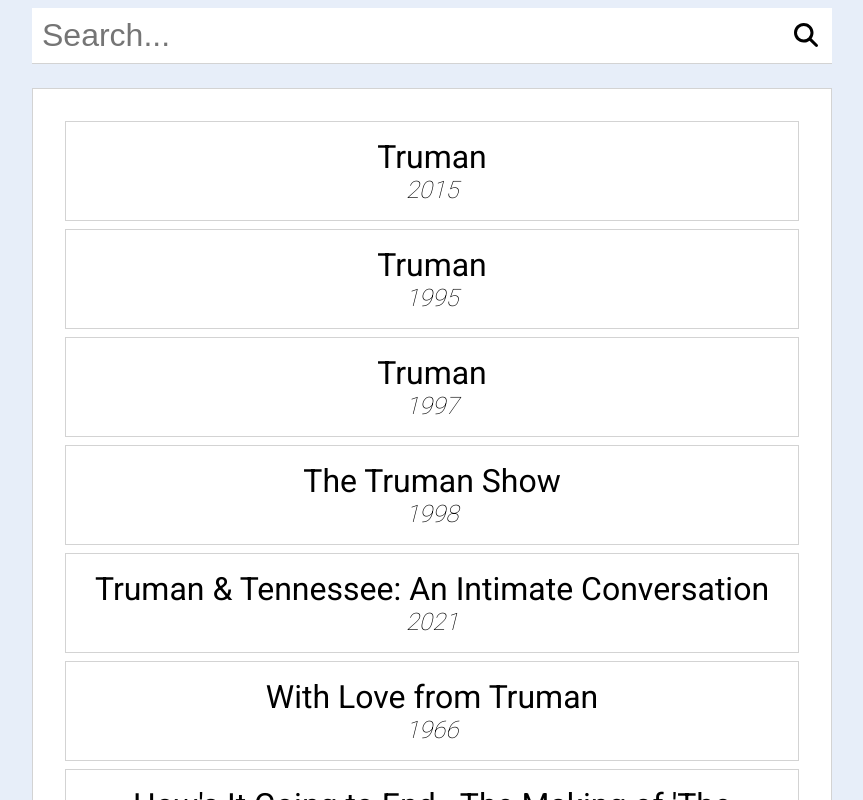
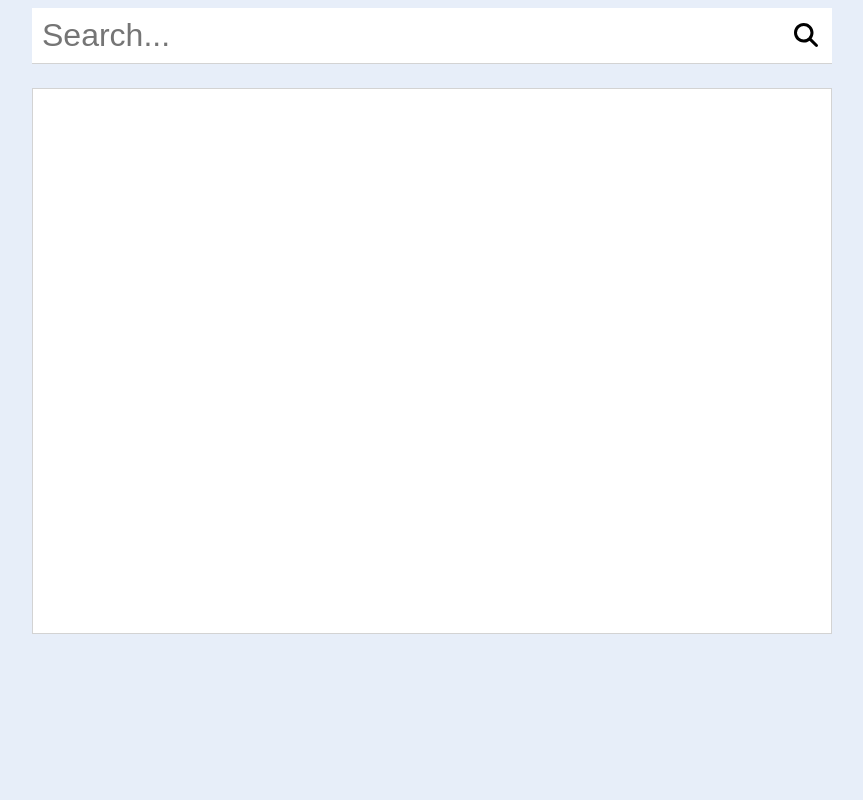
Before and after one commit to bela333/tmdb-search, a React (Create React App) app: page / in a window 1280 px wide. Shown: the top 800 px of the page, without its empty margins (208-1071 px from the left). Built offline with nearby package versions, Linux system fonts and the light colour scheme.

Commit message:
Get movie list from API

```diff
--- a/src/App.tsx
+++ b/src/App.tsx
@@ -1,35 +1,44 @@
-import React, { useState } from "react";
+import { useMemo, useState } from "react";
 import { styled } from "styled-components";
 import SearchBar from "./components/SearchBar";
 import MovieList from "./components/MovieList";
-import { dummyResults } from "./dummy";
 import ModalEnvironment from "./components/ModalEnvironment";
 import MovieModal from "./components/MovieModal/MovieModal";
 import { Movie } from "./schemas/movie";
+import searchMovie from "./api/searchMovie";
+import { SuspensifiedPromise, suspensify } from "./suspensify";
 
-const PlacedSearchBar = styled(SearchBar)`
+const MovieListPlace = styled.div`
+  grid-area: movielist;
+`;
+const SearchBarPlace = styled.div`
   grid-area: searchbar;
-`;
-const PlacedMovieList = styled(MovieList)`
-  grid-area: movielist;
 `;
 
 function App({ className }: { className?: string }) {
   const [isModalShown, setIsModalShown] = useState(false);
   const [modalMovie, setModalMovie] = useState<Movie | undefined>();
-
   const showMovieDetails = (movie: Movie) => {
     setModalMovie(movie);
     setIsModalShown(true);
   };
 
+  const [search, setSearch] = useState<string | undefined>();
+  const results: SuspensifiedPromise<Movie[]> = useMemo(() => {
+    if (!search) {
+      return { read: () => [] };
+    }
+    return suspensify(searchMovie(search));
+  }, [search]);
+
   return (
     <div className={className}>
-      <PlacedSearchBar setText={alert} />
-      <PlacedMovieList
-        movies={dummyResults}
-        showMovieDetails={showMovieDetails}
-      />
+      <SearchBarPlace>
+        <SearchBar setText={(text) => setSearch(text)} />
+      </SearchBarPlace>
+      <MovieListPlace>
+        <MovieList movies={results} showMovieDetails={showMovieDetails} />
+      </MovieListPlace>
       <ModalEnvironment
         isShown={isModalShown && modalMovie != undefined}
         setIsShown={setIsModalShown}
--- /dev/null
+++ b/src/api/api.ts
@@ -0,0 +1,28 @@
+const readAccessToken =
+  "eyJhbGciOiJIUzI1NiJ9.eyJhdWQiOiIwMDY4NmZjMTk0ODhkMTEzYjIyYmM0OGZlM2I0Y2ZlYiIsInN1YiI6IjY0ZWM3NWJjNDU4MTk5MDEzYTdmMmZmOSIsInNjb3BlcyI6WyJhcGlfcmVhZCJdLCJ2ZXJzaW9uIjoxfQ.Q3e_TZD9ihrztDN_h9zl_DFUqKiRfEny-6pAXAtQGpE";
+const baseUrl = "https://api.themoviedb.org/3";
+const baseHeaders = {
+  accept: "application/json",
+  Authorization: "Bearer " + readAccessToken,
+};
+
+/**
+ * The primary gateway for accessing the TMDB API
+ * @param endpoint - The API endpoint
+ * @param init - An object containing any custom settings that you want to apply to the request. Same as `fetch`
+ * @returns {Promise<Response>}
+ * @example
+ * await apiFetch("/search/movie?query=Oppenheimer", {method: "GET"});
+ */
+const apiFetch = (endpoint: string, init?: RequestInit): Promise<Response> => {
+  if (!init) {
+    init = {};
+  }
+  if (!init.headers) {
+    init.headers = {};
+  }
+  init.headers = { ...baseHeaders, ...init.headers }; // Inject baseHeaders into `init`
+  return fetch(baseUrl + endpoint, init);
+};
+
+export { baseUrl, apiFetch };
--- /dev/null
+++ b/src/api/searchMovie.ts
@@ -0,0 +1,24 @@
+import { Movie } from "../schemas/movie";
+import { apiFetch } from "./api";
+
+/**
+ * Search for movies with a certain name on TMDB
+ * @param query - Name of the movie
+ * @returns {Promise<Movie[]>}
+ * @example
+ * await searchMovie("Oppenheimer")
+ */
+const searchMovie = async (query: string): Promise<Movie[]> => {
+  //TODO: Pagination
+  const endpoint = `/search/movie?query=${encodeURIComponent(
+    query,
+  )}&language=en-US&page=1`;
+  const response: Response = await apiFetch(endpoint, { method: "GET" });
+  const message = await response.json();
+  if (response.status !== 200) {
+    throw message.status_message;
+  }
+  return message.results;
+};
+
+export default searchMovie;
--- a/src/components/Loading.tsx
+++ b/src/components/Loading.tsx
@@ -1,8 +1,10 @@
 import { faSpinner } from "@fortawesome/free-solid-svg-icons";
 import { FontAwesomeIcon } from "@fortawesome/react-fontawesome";
 
-const Loading = ()=>{
-    return (<FontAwesomeIcon icon={faSpinner} size="2xl" spin/>)
-}
+const Loading = ({ className }: { className?: string }) => {
+  return (
+    <FontAwesomeIcon icon={faSpinner} size="2xl" spin className={className} />
+  );
+};
 
 export default Loading;
--- a/src/components/ModalEnvironment.tsx
+++ b/src/components/ModalEnvironment.tsx
@@ -12,8 +12,7 @@
   isShown: boolean;
   setIsShown: (isShown: boolean) => void;
 }>) => {
-
-  useKeyDownEvent(()=>setIsShown(false), "Escape");
+  useKeyDownEvent(() => setIsShown(false), "Escape");
 
   return isShown ? (
     <div className={className} onClick={() => setIsShown(false)}>
--- a/src/components/MovieList.tsx
+++ b/src/components/MovieList.tsx
@@ -1,6 +1,38 @@
 import { styled } from "styled-components";
 import MovieItem from "./MovieItem";
 import { Movie } from "../schemas/movie";
+import { SuspensifiedPromise } from "../suspensify";
+import { Suspense } from "react";
+import Loading from "./Loading";
+
+const MovieListItems = styled(
+  ({
+    movies,
+    showMovieDetails,
+    className,
+  }: {
+    className?: string;
+    movies: SuspensifiedPromise<Movie[]>;
+    showMovieDetails: (movie: Movie) => void;
+  }) => {
+    return (
+      <div className={className}>
+        {movies.read().map((movie) => (
+          <MovieItem
+            movie={movie}
+            key={movie.id}
+            showMovieDetails={showMovieDetails}
+          />
+        ))}
+      </div>
+    );
+  },
+)`
+  width: 100%;
+  display: flex;
+  flex-direction: column;
+  justify-content: start;
+`;
 
 const MovieList = ({
   className,
@@ -8,23 +40,21 @@
   showMovieDetails,
 }: {
   className?: string;
-  movies: Movie[];
+  movies: SuspensifiedPromise<Movie[]>;
   showMovieDetails: (movie: Movie) => void;
 }) => {
   return (
     <div className={className}>
-      {movies.map((movie) => (
-        <MovieItem
-          movie={movie}
-          key={movie.id}
-          showMovieDetails={showMovieDetails}
-        />
-      ))}
+      <Suspense fallback={<Loading />}>
+        <MovieListItems movies={movies} showMovieDetails={showMovieDetails} />
+      </Suspense>
     </div>
   );
 };
 
 export default styled(MovieList)`
+  display: flex;
+  flex-direction: column;
   min-height: 30rem;
   padding: 2rem;
   border: 1px solid var(--secondary);
--- a/src/components/Text.tsx
+++ b/src/components/Text.tsx
@@ -8,7 +8,8 @@
   $justified?: boolean;
 }>`
   margin: 0;
-  margin-bottom: ${(props) => (props.$bottomMargin ? props.$bottomMargin : "0")};
+  margin-bottom: ${(props) =>
+    props.$bottomMargin ? props.$bottomMargin : "0"};
   margin-top: ${(props) => (props.$topMargin ? props.$topMargin : "0")};
   font-weight: normal;
 
--- a/src/suspensify.ts
+++ b/src/suspensify.ts
@@ -1,31 +1,42 @@
 type Status = "pending" | "ready" | "error";
 
-type SuspensifiedPromise<T> = {
-    read: ()=>T
-};
+export interface SuspensifiedPromise<T> {
+  read: () => T;
+}
 
-// Based on https://blog.logrocket.com/data-fetching-react-suspense/
-
+/**
+ * Wraps a `Promise` into a suspendable wrapper
+ * Based on https://blog.logrocket.com/data-fetching-react-suspense/
+ * @param {Promise} promise - The wrapped promise
+ * @returns {SuspensifiedPromise} An object, with a suspending `read` function
+ */
 function suspensify<T>(promise: Promise<T>): SuspensifiedPromise<T> {
   let response: T;
-    let status: Status = "pending"
+  let status: Status = "pending";
   let error: any;
 
-    let p = promise.then((res)=>{
+  let p = promise
+    .then((res) => {
       status = "ready";
       response = res;
-    }).catch((err)=>{
+    })
+    .catch((err) => {
       status = "error";
       error = err;
     });
 
-    return {read: ()=>{
+  return {
+    read: () => {
       switch (status) {
-            case "pending": throw p;
-            case "error": throw error;
-            case "ready": return response;
+        case "pending":
+          throw p;
+        case "error":
+          throw error;
+        case "ready":
+          return response;
       }
-    }}
+    },
+  };
 }
 
-export default suspensify;
+export { suspensify };
--- a/src/useKeyDownEvent.ts
+++ b/src/useKeyDownEvent.ts
@@ -1,19 +1,21 @@
 import { useCallback, useEffect } from "react";
 
-const useKeyDownEvent = (onKey: (ev: KeyboardEvent)=>void, key: string)=>{
+const useKeyDownEvent = (onKey: (ev: KeyboardEvent) => void, key: string) => {
+  const listener = useCallback(
+    (ev: KeyboardEvent) => {
+      if (ev.key === key) {
+        onKey(ev);
+      }
+    },
+    [onKey, key],
+  );
 
-    const listener = useCallback((ev: KeyboardEvent)=>{
-        if (ev.key === key) {
-            onKey(ev);
-        }
-    }, [onKey, key])
-
-    useEffect(()=>{
-        document.addEventListener("keydown", listener);
-        return ()=>{
-            document.removeEventListener("keydown", listener);
-        }
-    }, [listener])
-}
+  useEffect(() => {
+    document.addEventListener("keydown", listener);
+    return () => {
+      document.removeEventListener("keydown", listener);
+    };
+  }, [listener]);
+};
 
 export default useKeyDownEvent;
```
Lines whose indentation alone changed are shown as unchanged.
